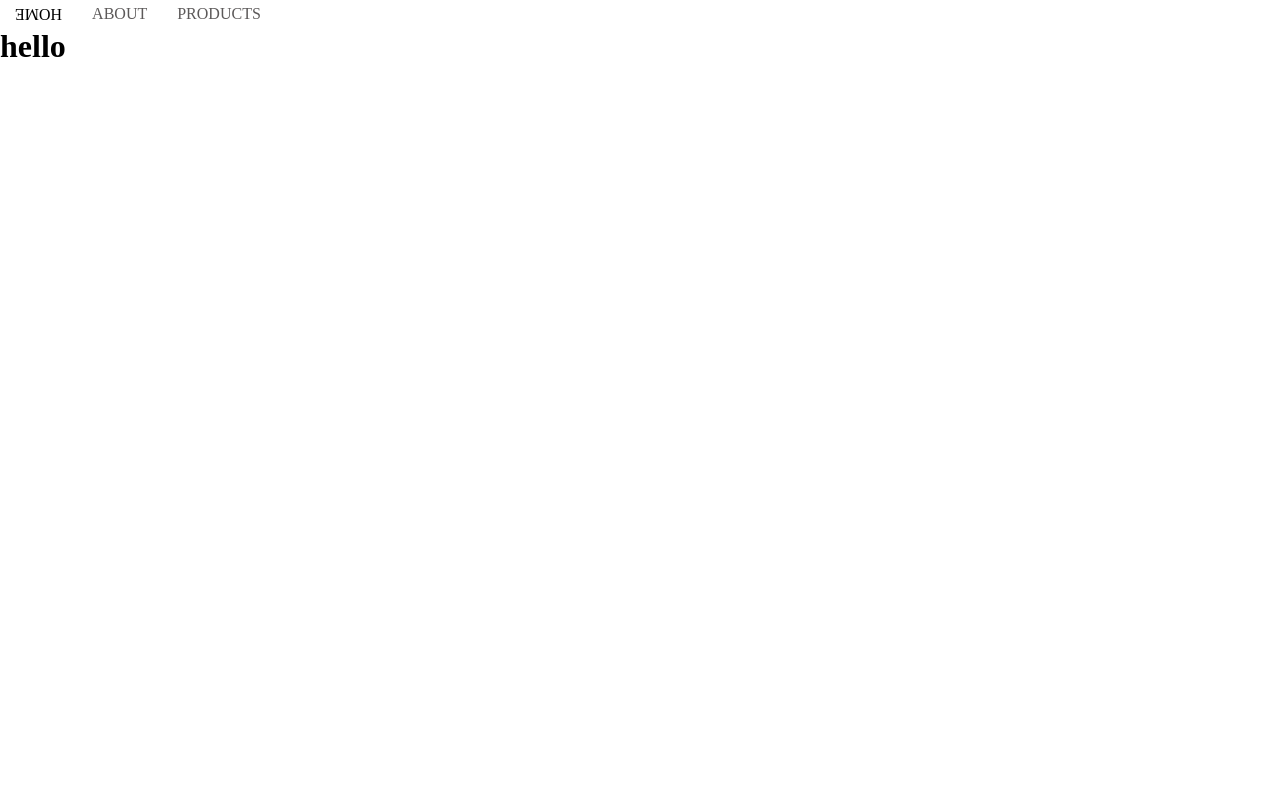
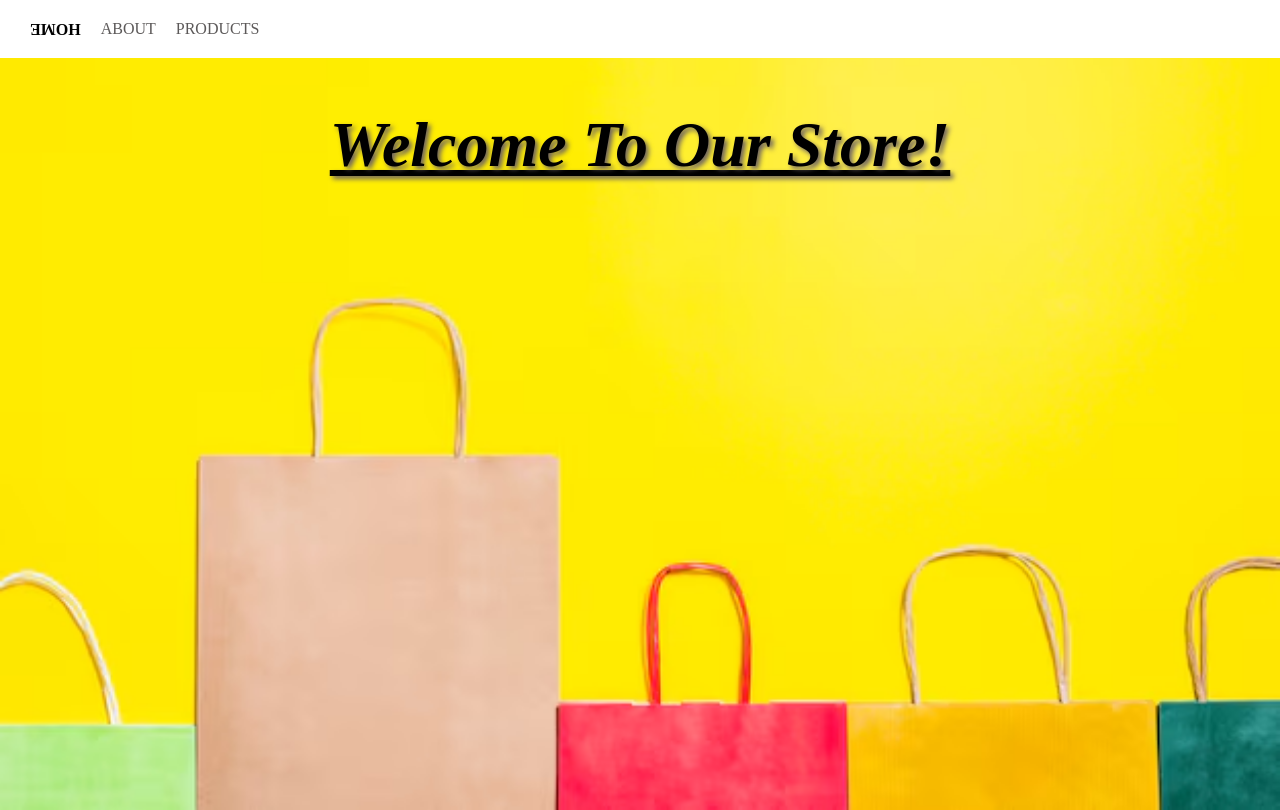
Before and after one commit to MhZ9191/react-router, a React (Vite) app: page / in a window 1280 px wide. Built offline with nearby package versions, Linux system fonts and the light colour scheme.

Commit message:
Add HomePage css

```diff
--- a/index.html
+++ b/index.html
@@ -1,6 +1,11 @@
 <!doctype html>
 <html lang="en">
   <head>
+    <!-- BOOTSTRAP ICONS -->
+    <link
+      rel="stylesheet"
+      href="https://cdn.jsdelivr.net/npm/bootstrap-icons@1.13.1/font/bootstrap-icons.min.css"
+    />
     <meta charset="UTF-8" />
     <link rel="icon" type="image/svg+xml" href="/vite.svg" />
     <meta name="viewport" content="width=device-width, initial-scale=1.0" />
--- a/src/components/Header.jsx
+++ b/src/components/Header.jsx
@@ -4,7 +4,10 @@ export default function Header() {
   return (
     <>
       <header>
-        <section>
+        <section className="sec-head">
+          <div className="btn-head">
+            <i className="bi bi-list"></i>
+          </div>
           <div className="div-head">
             <NavLink className="link-head" to="/">
               HOME
--- a/src/index.css
+++ b/src/index.css
@@ -4,9 +4,12 @@
   box-sizing: border-box;
 }
 
+.sec-head {
+  padding: 20px;
+}
+
 .link-head {
   text-decoration: none;
-  padding: 5px;
   display: inline-block;
   margin: 0 10px;
   color: rgba(51, 47, 47, 0.8);
@@ -15,4 +18,44 @@
 .active {
   color: black;
   transform: rotate(180deg);
+  font-weight: 600;
 }
+
+.div-head {
+  display: none;
+}
+
+.bi {
+  border: 1px brown solid;
+  padding: 10px;
+  color: brown;
+  border-radius: 12px;
+  background-color: antiquewhite;
+}
+
+@media screen and (min-width: 678px) {
+  .bi {
+    display: none;
+  }
+  .div-head {
+    display: block;
+  }
+}
+
+.div-homepage {
+  background-image: url("/store.jpeg");
+  height: 94vh;
+  max-height: 100%;
+  background-repeat: no-repeat;
+  background-size: cover;
+  background-position: center bottom;
+}
+
+.div-homepage h1 {
+  text-align: center;
+  padding-top: 50px;
+  font-size: 64px;
+  font-style: oblique;
+  text-shadow: 3px 3px 5px rgb(109, 98, 98);
+  text-decoration: underline;
+}
--- a/src/pages/HomePage.jsx
+++ b/src/pages/HomePage.jsx
@@ -4,7 +4,9 @@ export default function HomePage() {
   return (
     <>
       <Header />
-      <h1>hello</h1>
+      <div className="div-homepage">
+        <h1>Welcome To Our Store!</h1>
+      </div>
     </>
   );
 }
```
Also changed, not shown: public/store.jpeg (added).
